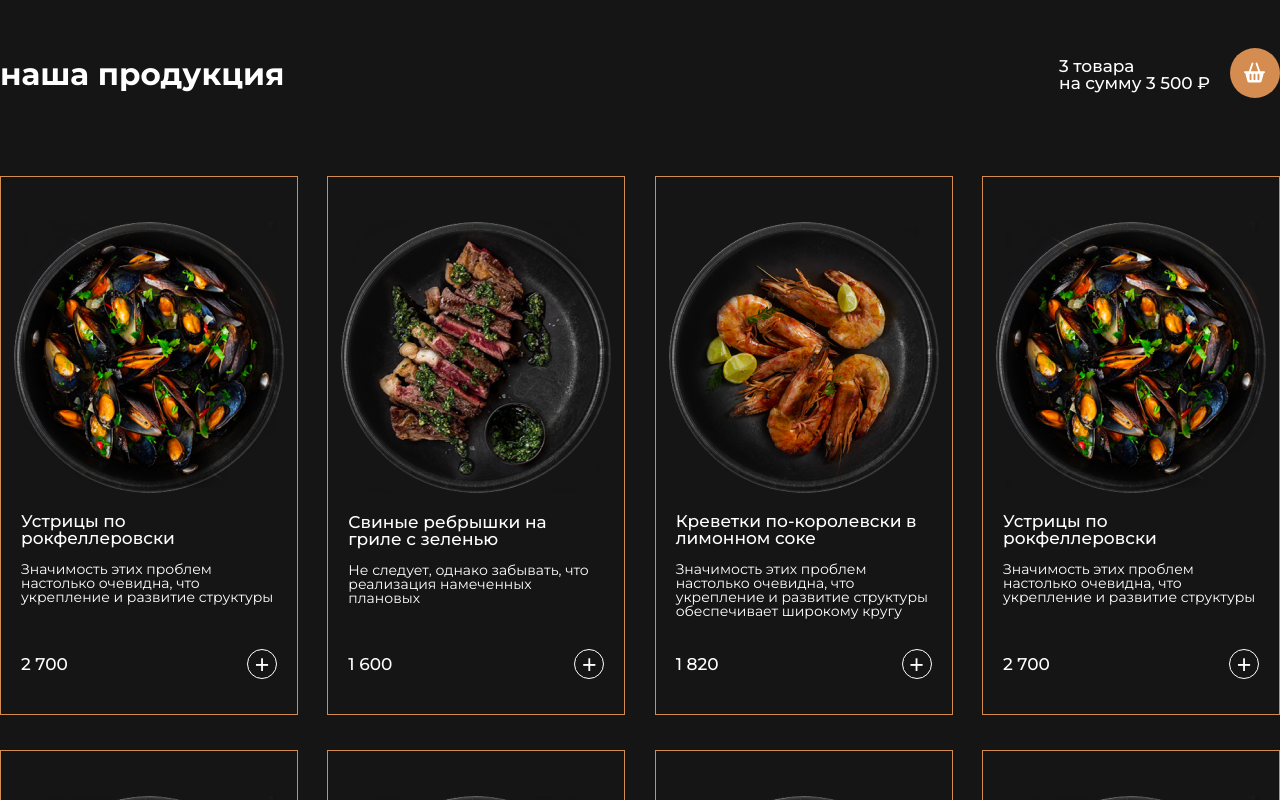
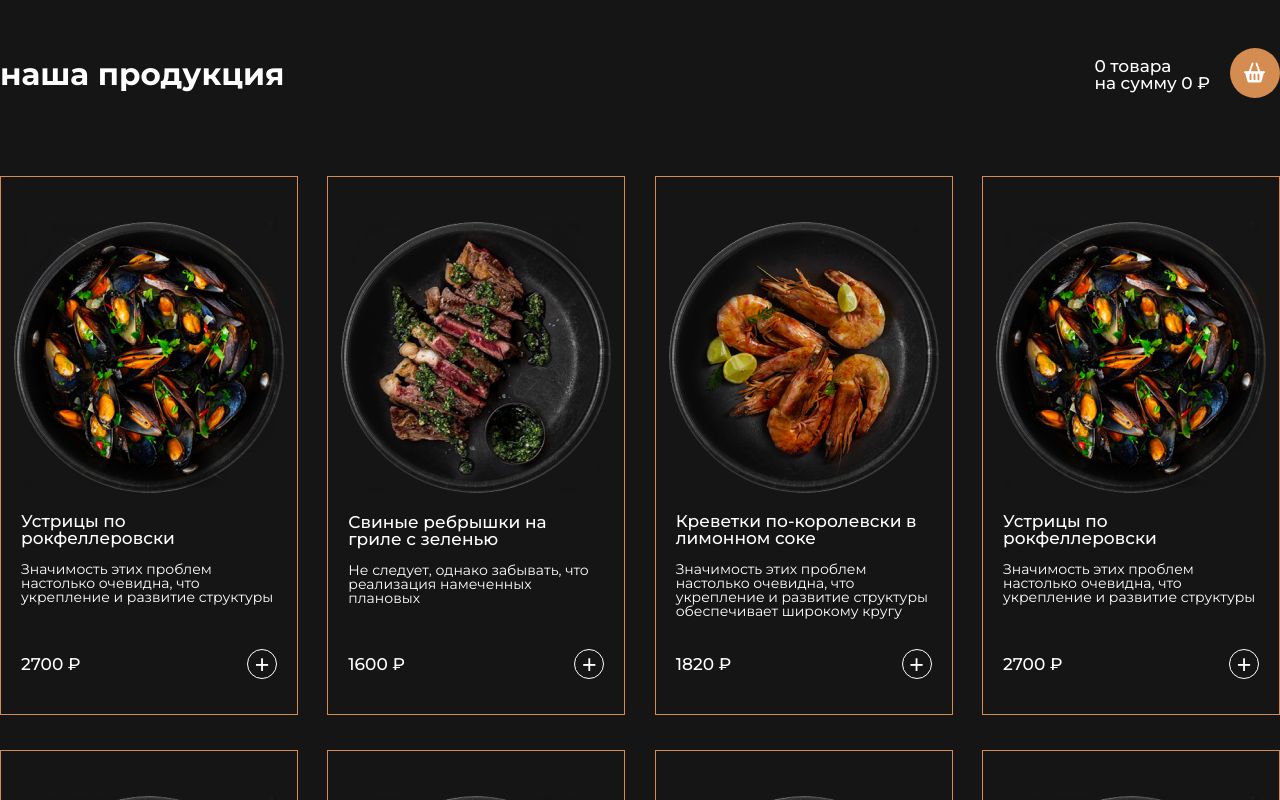
Before and after one commit to nastya-dana/vue_project_practice, a Vue app: page / in a window 1280 px wide. Built offline with nearby package versions, Linux system fonts and the light colour scheme.

Commit message:
Попытка1

```diff
--- a/src/components/blocks/HeaderMain.vue
+++ b/src/components/blocks/HeaderMain.vue
@@ -12,7 +12,7 @@
       <h1 class="header__title"> {{ title }} </h1>
 
       <div class="header__info">
-        <div class="header__right" v-if="!isBasket">3 товара<br>на сумму 3 500 ₽</div>
+        <div class="header__right" v-if="!isBasket">{{ count }} товара<br>на сумму {{ price }} ₽</div>
         <div class="header__basket">
           <router-link to="/Basket" v-if="!isBasket">
             <basketIcon />
@@ -25,6 +25,9 @@
 
 <script>
 //  import { ref } from 'vue'
+import { computed } from 'vue'
+import { useStore } from 'vuex'
+
 import basketIcon from '@/components/icons/basketIcon.vue'
 import ButtonX from '@/components/ui/ButtonX.vue'
 
@@ -49,6 +52,19 @@ export default {
     }
   },
   setup() {
+    const store = useStore()
+
+    const count = computed(() => {
+      return store.getters.getCountBasketProduct
+    })
+    const price = computed(() => {
+      return store.getters.getAllPriceInBasket
+    })
+    return {
+      count,
+      price
+    }
+
   }
 }
 </script>
--- a/src/components/blocks/Main.vue
+++ b/src/components/blocks/Main.vue
@@ -5,41 +5,18 @@
       'main__wrapper_column': column,
       'container__secandary': column
     }">
-      <CardProduct :horizontally="column" :preview="require('@/assets/images/img1.png')" title="Устрицы по рокфеллеровски"
-        description="Значимость этих проблем настолько очевидна, что укрепление и развитие структуры " price="2 700" />
+      <CardProduct :horizontally="column" v-for="(item, i) in  listArray " :key="i" :preview="item.img"
+        :title="item.title" :description="item.description" :price="item.price" />
 
-      <CardProduct :horizontally="column" :preview="require('@/assets/images/img2.png')"
-        title="Свиные ребрышки на гриле с зеленью"
-        description="Не следует, однако забывать, что реализация намеченных плановых " price="1 600" />
-
-      <CardProduct :horizontally="column" :preview="require('@/assets/images/img3.png')"
-        title="Креветки по-королевски в лимонном соке"
-        description="Значимость этих проблем настолько очевидна, что укрепление и развитие структуры обеспечивает широкому кругу"
-        price="1 820" />
-
-      <CardProduct :horizontally="column" :preview="require('@/assets/images/img1.png')" title="Устрицы по рокфеллеровски"
-        description="Значимость этих проблем настолько очевидна, что укрепление и развитие структуры " price="2 700" />
-
-      <CardProduct :horizontally="column" :preview="require('@/assets/images/img1.png')" title="Устрицы по рокфеллеровски"
-        description="Значимость этих проблем настолько очевидна, что укрепление и развитие структуры " price="2 700" />
-      <CardProduct :horizontally="column" :preview="require('@/assets/images/img2.png')"
-        title="Свиные ребрышки на гриле с зеленью"
-        description="Не следует, однако забывать, что реализация намеченных плановых " price="1 600" />
-
-      <CardProduct :horizontally="column" :preview="require('@/assets/images/img3.png')"
-        title="Креветки по-королевски в лимонном соке"
-        description="Значимость этих проблем настолько очевидна, что укрепление и развитие структуры обеспечивает широкому кругу"
-        price="1 820" />
-
-      <CardProduct :horizontally="column" :preview="require('@/assets/images/img1.png')" title="Устрицы по рокфеллеровски"
-        description="Значимость этих проблем настолько очевидна, что укрепление и развитие структуры " price="2 700" />
     </div>
   </main>
 </template>
 
 <script>
 // import { ref } from 'vue'
+
 import CardProduct from '@/components/elements/CardProduct.vue'
+
 export default {
   name: 'Main',
   components: {
@@ -53,9 +30,14 @@ export default {
     column: {
       type: Boolean,
       default: false
+    },
+    listArray: {
+      type: Array,
+      default: () => { }
     }
   },
-  setup () {
+  setup() {
+
   }
 }
 </script>
--- a/src/components/elements/CardProduct.vue
+++ b/src/components/elements/CardProduct.vue
@@ -13,7 +13,7 @@
       'card__footer': true,
       'card__footer_horizontally': !horizontally
     }">
-      <p class="card__price">{{ price }}</p>
+      <span class="card__price">{{ price }} ₽</span>
       <ButtonX title="+" />
     </div>
   </div>
@@ -41,8 +41,8 @@ export default {
       default: ''
     },
     price: {
-      type: String,
-      default: ''
+      type: Number,
+      default: 0
     },
     horizontally: {
       type: Boolean,
@@ -86,10 +86,6 @@ export default {
       }
     }
 
-    .card__footer {
-      margin: 0 0 0 auto;
-    }
-
     .card__title {
       margin-left: 100px;
       margin-bottom: 0;
@@ -97,11 +93,16 @@ export default {
 
     .card__preview {
       margin-bottom: 0;
+      width: 150px;
     }
 
     .card__price {
       margin: 0 20px 0 100px;
       color: #D58C51;
+    }
+
+    .card__footer {
+      margin: 0 0 0 auto;
     }
 
     &:hover {
--- /dev/null
+++ b/src/modules/products.js
@@ -0,0 +1,56 @@
+export default [
+    {
+        id: 1,
+        img: require('@/assets/images/img1.png'),
+        title: "Устрицы по рокфеллеровски",
+        description: "Значимость этих проблем настолько очевидна, что укрепление и развитие структуры",
+        price: 2700
+    },
+    {
+        id: 2,
+        img: require('@/assets/images/img2.png'),
+        title: "Свиные ребрышки на гриле с зеленью",
+        description: "Не следует, однако забывать, что реализация намеченных плановых",
+        price: 1600
+    },
+    {
+        id: 3,
+        img: require('@/assets/images/img3.png'),
+        title: "Креветки по-королевски в лимонном соке",
+        description: "Значимость этих проблем настолько очевидна, что укрепление и развитие структуры обеспечивает широкому кругу",
+        price: 1820
+    }, {
+        id: 4,
+        img: require('@/assets/images/img1.png'),
+        title: "Устрицы по рокфеллеровски",
+        description: "Значимость этих проблем настолько очевидна, что укрепление и развитие структуры",
+        price: 2700
+    },
+    {
+        id: 6,
+        img: require('@/assets/images/img1.png'),
+        title: "Устрицы по рокфеллеровски",
+        description: "Значимость этих проблем настолько очевидна, что укрепление и развитие структуры",
+        price: 2700
+    },
+    {
+        id: 6,
+        img: require('@/assets/images/img2.png'),
+        title: "Свиные ребрышки на гриле с зеленью",
+        description: "Не следует, однако забывать, что реализация намеченных плановых",
+        price: 1600
+    },
+    {
+        id: 7,
+        img: require('@/assets/images/img3.png'),
+        title: "Креветки по-королевски в лимонном соке",
+        description: "Значимость этих проблем настолько очевидна, что укрепление и развитие структуры обеспечивает широкому кругу",
+        price: 1820
+    }, {
+        id: 8,
+        img: require('@/assets/images/img1.png'),
+        title: "Устрицы по рокфеллеровски",
+        description: "Значимость этих проблем настолько очевидна, что укрепление и развитие структуры",
+        price: 2700
+    }
+]
--- a/src/store/index.js
+++ b/src/store/index.js
@@ -1,4 +1,5 @@
 import { createStore } from 'vuex'
+import products from './modules/products'
 
 export default createStore({
   state: {
@@ -10,5 +11,6 @@ export default createStore({
   actions: {
   },
   modules: {
+    products
   }
 })
--- /dev/null
+++ b/src/store/modules/products.js
@@ -0,0 +1,35 @@
+import products from '@/modules/products'
+export default {
+
+    state: {
+        CountBasketProduct: 0,
+        AllPriceInBasket: 0,
+        ProductsList: products,
+        BasketList: [
+            {
+                id: 1,
+                img: require('@/assets/images/img1.png'),
+                title: "Устрицы по рокфеллеровски",
+
+                price: 2700
+            },
+            {
+                id: 2,
+                img: require('@/assets/images/img2.png'),
+                title: "Свиные ребрышки на гриле с зеленью",
+                price: 1600
+            }
+        ]
+    },
+    getters: {
+        getProductsList: state => state.ProductsList,
+        getBasketList: state => state.BasketList,
+        getCountBasketProduct: state => state.CountBasketProduct,
+        getAllPriceInBasket: state => state.AllPriceInBasket
+
+    },
+    mutations: {
+    },
+    actions: {
+    }
+}
--- a/src/views/BasketPage.vue
+++ b/src/views/BasketPage.vue
@@ -1,12 +1,12 @@
 <template>
     <HeaderMain isBasket smallContainer title="Корзина с выбранными товарами" />
-    <Main column minusHeight="249px" />
+    <Main column minusHeight="249px" :listArray="basket" />
     <hr class="basket-card_line">
     <footer>
         <div class="container__secandary basket-card_footer">
             <div class="basket-card_info">
                 <h2 class="basket-card_descr">Заказ на сумму: </h2>
-                <p class="basket-card_price">6 220 ₽</p>
+                <p class="basket-card_price">{{ price }} ₽</p>
             </div>
             <button class="basket-card_button">Оформить заказ</button>
         </div>
@@ -15,6 +15,8 @@
 
 <script>
 // import { ref } from 'vue'
+import { computed } from 'vue'
+import { useStore } from 'vuex'
 import HeaderMain from '@/components/blocks/HeaderMain.vue'
 import Main from '@/components/blocks/Main.vue'
 
@@ -26,7 +28,19 @@ export default {
     },
     props: {
     },
-  setup () {
+    setup() {
+        const store = useStore()
+
+        const basket = computed(() => {
+            return store.getters.getBasketList
+        })
+        const price = computed(() => {
+            return store.getters.getAllPriceInBasket
+        })
+        return {
+            basket,
+            price
+        }
     }
 }
 </script>
@@ -77,5 +91,6 @@ footer {
     background-color: #D58C51;
     width: 200px;
     height: 42px;
+    cursor: pointer;
 }
 </style>
--- a/src/views/MainPage.vue
+++ b/src/views/MainPage.vue
@@ -1,10 +1,12 @@
 <template>
   <HeaderMain title="наша продукция" />
-  <Main />
+  <Main :listArray="products" />
 </template>
 
 <script>
 // import { ref } from 'vue'
+import { computed } from 'vue'
+import { useStore } from 'vuex'
 import HeaderMain from '@/components/blocks/HeaderMain.vue'
 import Main from '@/components/blocks/Main.vue'
 
@@ -16,7 +18,15 @@ export default {
   },
   props: {
   },
-  setup () {
+  setup() {
+    const store = useStore()
+
+    const products = computed(() => {
+      return store.getters.getProductsList
+    })
+    return {
+      products
+    }
   }
 }
 </script>
```
Lines whose indentation alone changed are shown as unchanged.
